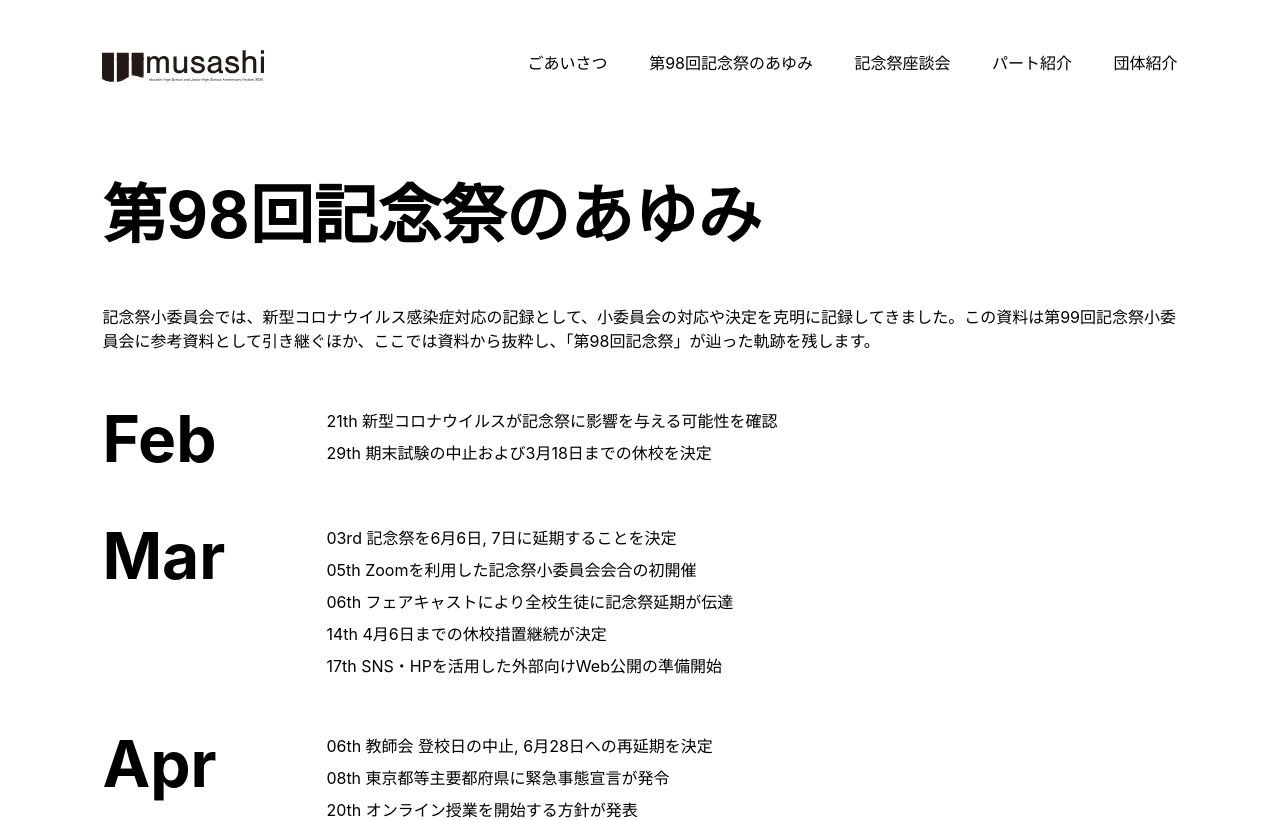
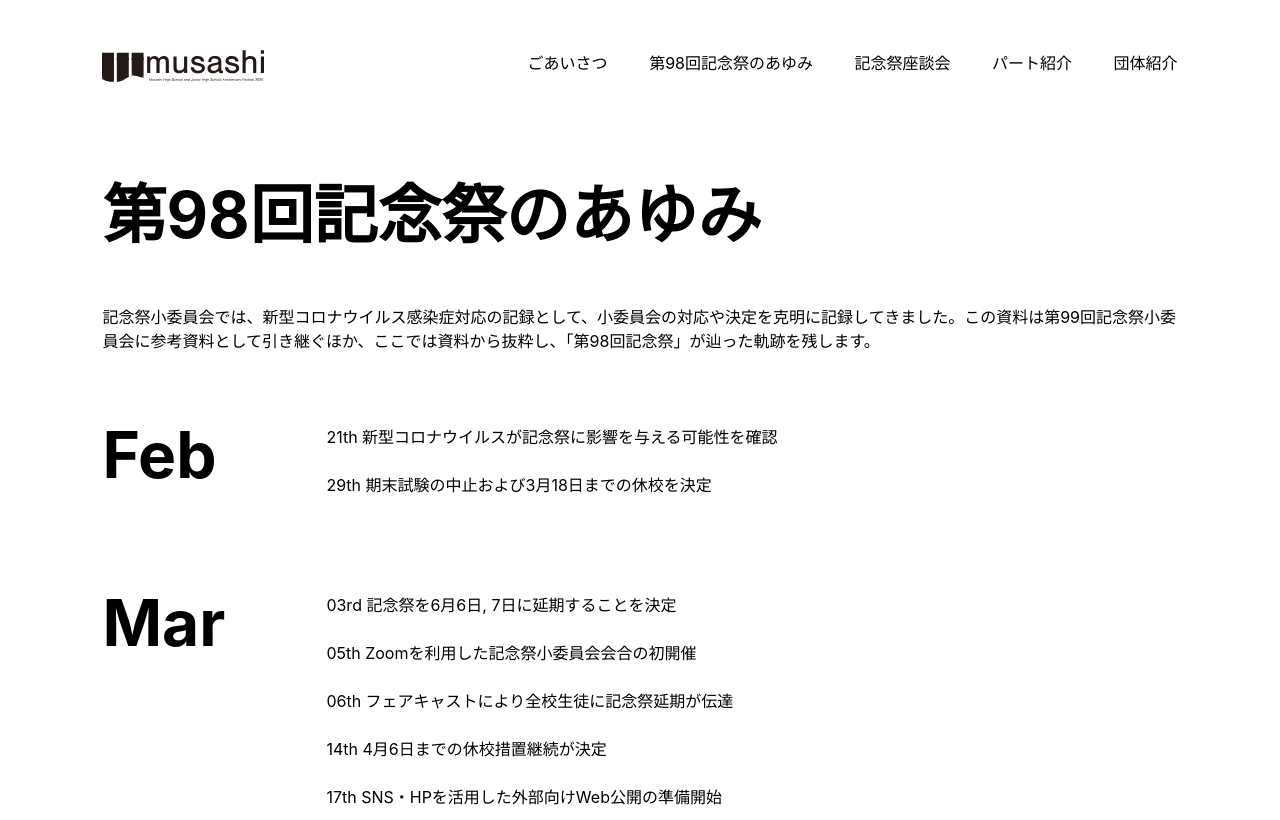
Before and after one commit to Mk-V-z/musashi-98th-annivfest-website, a Next.js app: page /ayumi in a window 1280 px wide. Shown: the top 820 px of the page. Built offline with nearby package versions, Linux system fonts and the light colour scheme.

Commit message:
Update styles

```diff
--- a/styles/Ayumi.module.css
+++ b/styles/Ayumi.module.css
@@ -4,11 +4,11 @@
 
 .card {
   display: flex;
-  margin:  2.5rem 0;
+  margin:  3rem 0;
 }
 
 .card h1 {
-  margin: 0;
+  margin: 1rem 0;
   width: 3em;
 }
 
@@ -17,5 +17,5 @@
 }
 
 .card p {
-  margin: 0.5rem 0;
+  margin: 1.5rem 0;
 }
```
